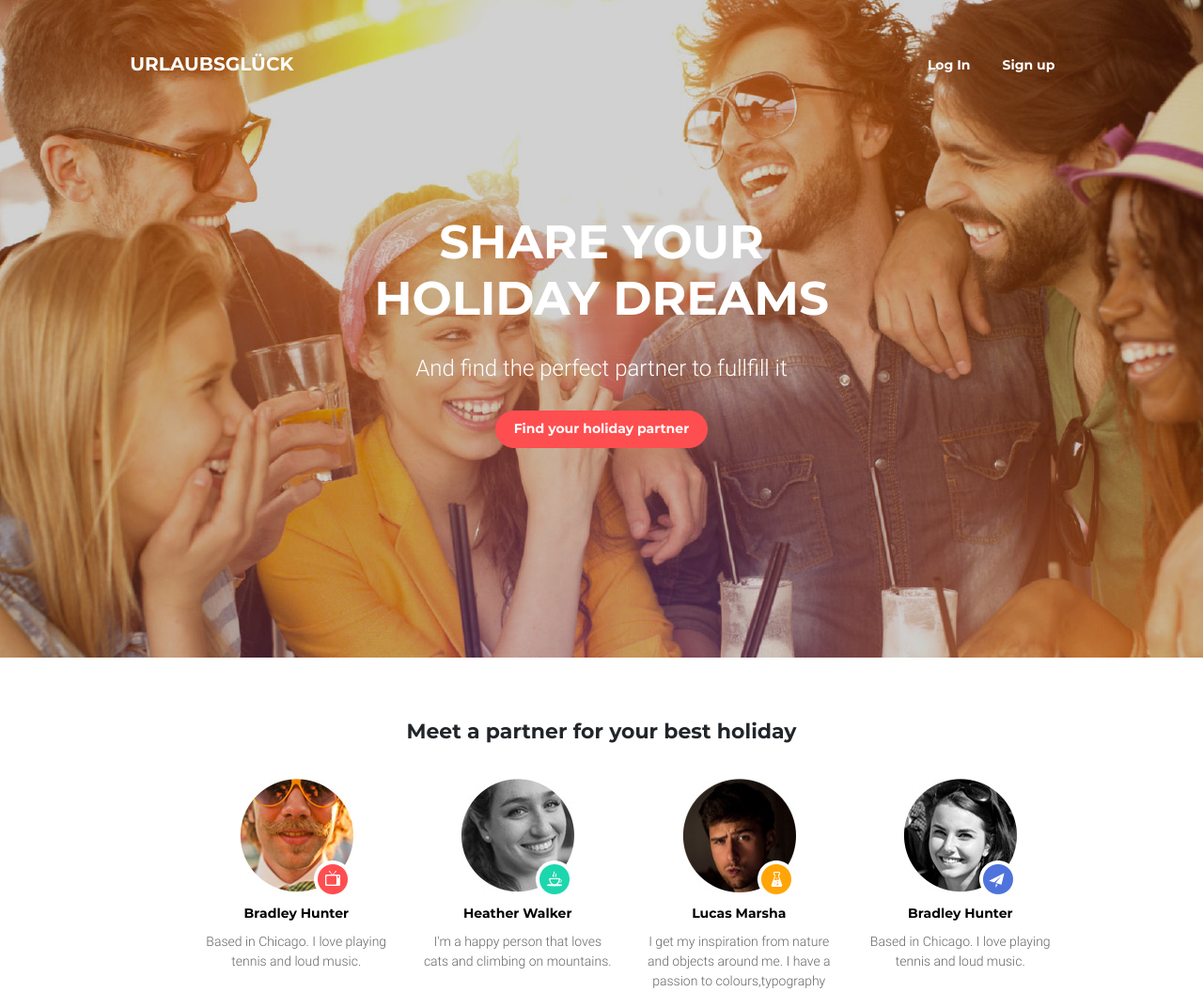
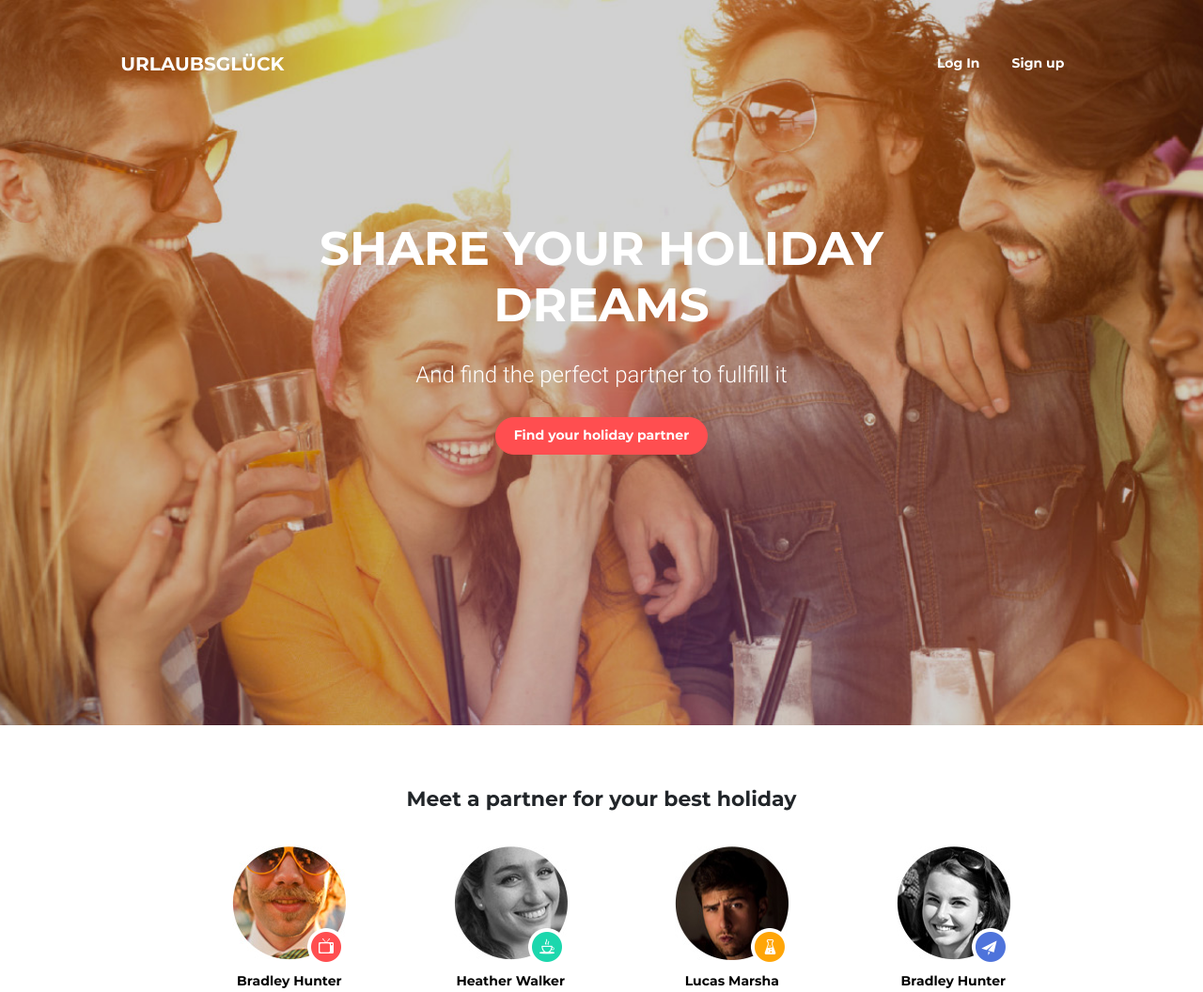
Before and after one commit to Bolshunova/go-it-fe-course, a plain HTML site: page hw-09/index.html in a window 1280 px wide. Shown: the top 1056 px of the page at 94% size. Drawn offline with nearby package versions, Linux system fonts and the light colour scheme.

Commit message:
css html

```diff
--- a/hw-09/css/style.css
+++ b/hw-09/css/style.css
@@ -24,8 +24,6 @@ font-size: 16px;
     background-size: cover;
     min-height: 540px;
     padding: 0.5rem 1.125rem;
-}
-.head {
     color: #ffffff;
 }
 .nav-item {
@@ -43,6 +41,7 @@ font-size: 16px;
 .sign-up {
     border: 0.125rem solid rgba(255, 255, 255, 0);
     padding: 0.625rem 0.9375rem;
+    background: none;
 }
 .login:hover,
 .sign-up:hover {
@@ -57,6 +56,9 @@ font-size: 16px;
     font-weight: 700;
     font-size: 1.25rem;
     cursor: pointer;
+}
+.box-info {
+    padding-bottom: 140px;
 }
 .services {
     font-family: 'Montserrat';
@@ -94,9 +96,9 @@ font-size: 16px;
     width: 300px;
     text-align: center;
     margin: auto;
+    padding-top: 4.125rem;
 }
 .title-search {
-    padding: 4.125rem 0 0 0;
     margin-bottom: 0.9375rem;
     font-family: 'Montserrat';
     font-weight: 700;
@@ -185,8 +187,10 @@ font-size: 16px;
 }
 /* --MEDIA-- */
 @media screen and (max-width: 767px) {
+    .page-header {
+        padding-top: 20px;
+    }
     .box-navigation {
-        padding-top: 20px;
         margin-bottom: 20px;
     }
     .site-navigation {
@@ -214,9 +218,13 @@ font-size: 16px;
         background-repeat: no-repeat;
         background-size: cover;
         min-height: 700px;
+        padding-top: 45px;
     }
     .box-navigation {
-        padding: 45px 0 145px;
+        margin-bottom:145px;
+    }
+    .box-info {
+        padding-bottom: 225px;
     }
     .site-guide {
         margin: 0 auto;
@@ -255,8 +263,11 @@ font-size: 16px;
         background-repeat: no-repeat;
         background-size: cover;
     }
+    .box-info {
+        padding-bottom: 280px;
+    }
     .page-main, .team-box {
-        width: 915px;
+        width: 930px;
     }
     .card {
         width: 942px;
--- a/hw-09/index.html
+++ b/hw-09/index.html
@@ -13,42 +13,30 @@
 </head>
 
 <body>
-    <header class="page-header">
-        <div class="container-fluid head align-items-center">
-            <div class="row">
-                <div class="col-12">
+    <header class="page-header container-fluid align-items-center">
         <nav class="row box-navigation justify-content-md-between align-items-md-center flex-md-row-reverse">
             <div class="page-nav col-12 col-md-4">
-                            <ul class="site-navigation d-flex justify-content-center">
-                                <li>
-                                    <a href="/index.html" class="login nav-item">Log In</a>
-                                </li>
-                                <li>
-                                    <a href="/index.html" class="sign-up nav-item">Sign up</a>
-                                </li>
-                            </ul>
+                <div class="site-navigation d-flex justify-content-center">
+                    <button href="/index.html" class="login nav-item">Log In</button>
+                    <button href="/index.html" class="sign-up nav-item">Sign up</button>
+                </div>
             </div>
             <div class="logo-link col-12 col-md-4">
                 <a class="logo">URLAUBSGLÜCK</a>
             </div>
         </nav>
-                    <div class="row">
+        <div class="row box-info">
             <div class="site-guide col-12 col-md-9 col-xl-6">
                 <h1 class="services">Share your holiday dreams</h1>
                 <h3 class="info">And find the perfect partner to fullfill it</h3>
                 <button class="button-find">Find your holiday partner</button>
             </div>
         </div>
-                </div>
-            </div>
-        </div>
     </header>
 
     <main class="page-main container">
         <div class="row">
-            <div class="col-12">
-                <h2 class="title-search">Meet a partner for your best holiday</h2>
-            </div>
+            <h2 class="title-search col-12">Meet a partner for your best holiday</h2>
         </div>
         <ul class="row card team-box d-md-flex flex-md-row justify-content-md-between">
             <li class="col-12 col-md-6 order-md-1 col-xl-3 team-card card-1 link-team">
@@ -72,8 +60,10 @@
                 <p class="info-list">Based in Chicago. I love playing tennis and loud music.</p>
             </li>
         </ul>
+        <div class="row">
             <div class="button col-12 col-md-3">
                 <button class="btn-search">See other partners</button>
+            </div>
         </div>
     </main>
 
```
Lines whose indentation alone changed are shown as unchanged.
